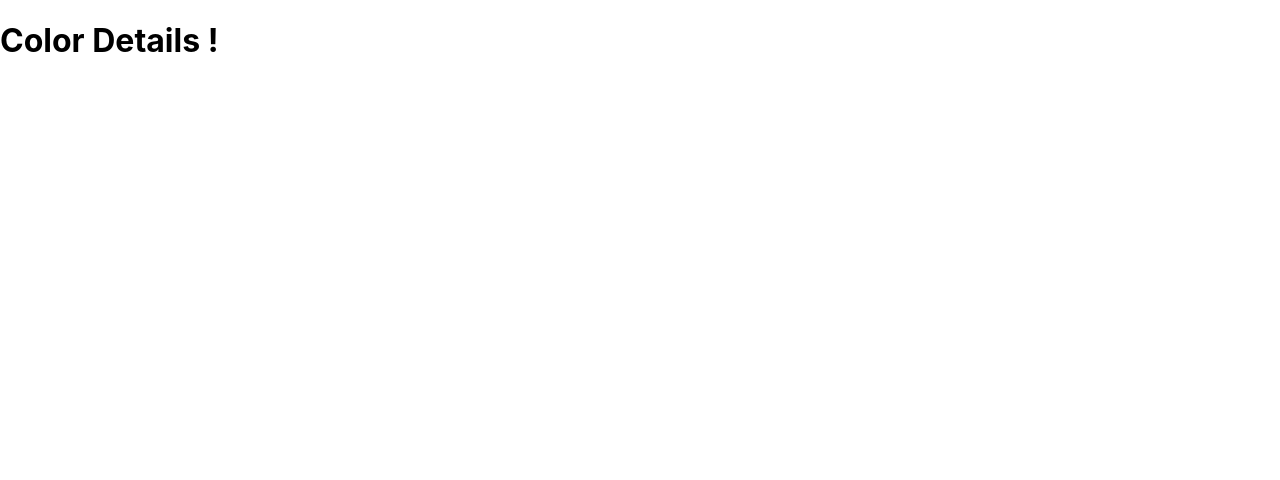
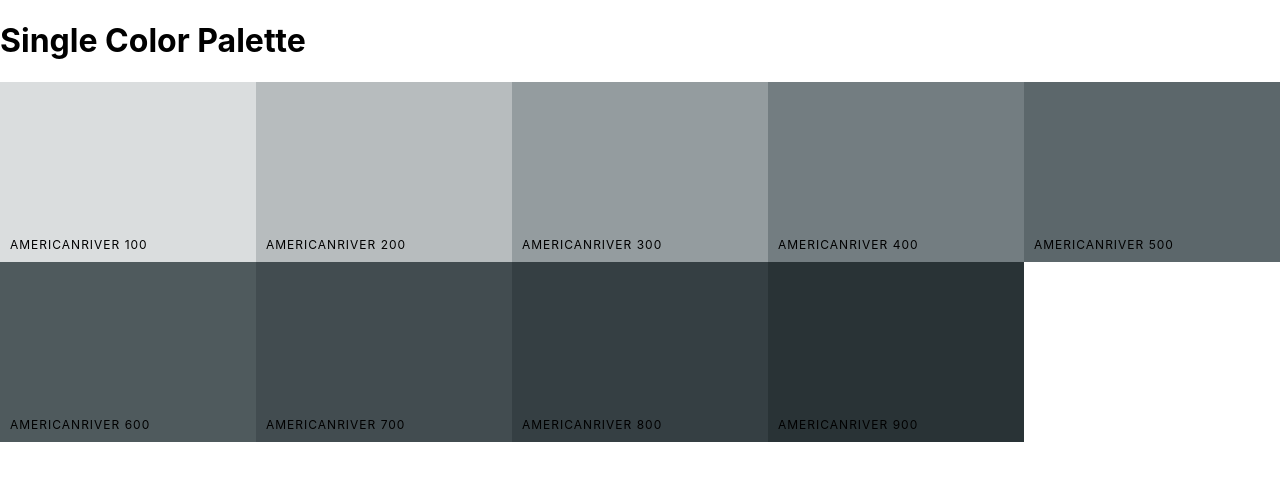
Before and after one commit to adilbim/color-app, a React (Create React App) app: page /palette/flat-ui-colors-american/americanriver in a window 1280 px wide. Shown: the top 480 px of the page. Built offline with nearby package versions, Linux system fonts and the light colour scheme.

Commit message:
display colors in singleColorpalette

```diff
--- a/src/App.js
+++ b/src/App.js
@@ -4,6 +4,7 @@ import Palette from './Palette';
 import PaletteList from './PaletteList';
 import seedColors from './seedColors';
 import { generatePalette } from './colorHelpers';
+import SingleColorPalette from './SingleColorPalette';
 
 
 class App extends React.Component {
@@ -22,7 +23,12 @@ class App extends React.Component {
       path="/palette/:id"
       render={(routeProps)=> <Palette Palette={generatePalette(this.findPalette(routeProps.match.params.id))} />}
       />
-      <Route exact path="/palette/:idPalette/:idColor" render={()=> <h1>Color Details !</h1>} />
+      <Route exact path="/palette/:idPalette/:idColor" render={(routeProps)=>
+      <SingleColorPalette
+        {...routeProps}
+        Palette={generatePalette(this.findPalette(routeProps.match.params.idPalette))}
+        />}
+      />
     </Switch>
   );
 }
--- a/src/ColorBox.js
+++ b/src/ColorBox.js
@@ -19,7 +19,7 @@ class ColorBox extends Component{
    }
 
     render(){
-        const {name, url} = this.props;
+        const {name, url, showLink} = this.props;
         const hex = this.props.color;
         const {copied} = this.state;
         return (
@@ -36,9 +36,11 @@ class ColorBox extends Component{
                     </div>
                     <button className='copy-button'>Copy</button>
                 </div>
+                {showLink && (
             <Link to={url} onClick={e => e.stopPropagation()}>
                 <span className='see-more'>More</span>
             </Link>
+                )}
            </div>
            </CopyToClipboard>
         );
--- a/src/Palette.js
+++ b/src/Palette.js
@@ -28,7 +28,9 @@ class Palette extends Component{
         name={color.name}
         color={color[format]}
         key={color.id}
-        url={`/palette/${id}/${color.id}`} />))
+        url={`/palette/${id}/${color.id}`}
+        showLink
+        />))
         return(
             <div className="Palette">
                 <Navbar level={level}
--- /dev/null
+++ b/src/SingleColorPalette.js
@@ -0,0 +1,36 @@
+import React from 'react';
+import ColorBox from './ColorBox';
+
+
+
+
+class SingleColorPalette extends React.Component{
+    constructor(props){
+        super(props);
+        this._shades = this._shades.bind(this);
+    }
+
+    _shades(id){
+        let shades = [];
+        let colors= this.props.Palette.colors;
+        for(let key in colors){
+            shades = shades.concat(
+               colors[key].filter(color => color.id === id)
+            );
+         }
+        return shades.slice(1);
+    }
+
+    render(){
+        const {idColor} = this.props.match.params;
+        const shadesOfColor = this._shades(idColor).map((color,indx) => <ColorBox key={indx} name={color.name} color={color.hex} />)
+        return (
+            <div className='Palette'>
+               <h1>Single Color Palette</h1>
+               <div className='Palette-colors'>{shadesOfColor}</div>
+            </div>
+        );
+    }
+}
+
+export default SingleColorPalette;
```
